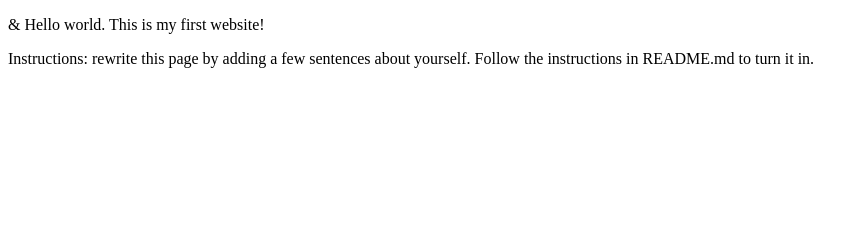
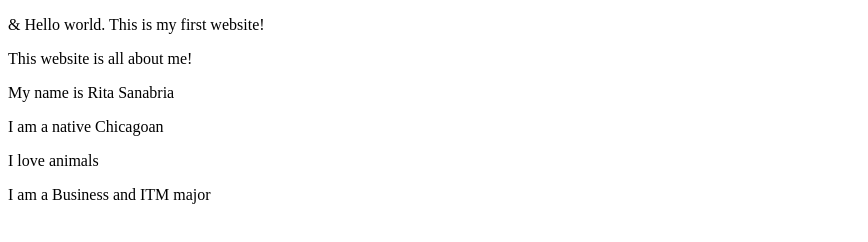
Before and after one commit to rsanabria11/webdev_lab1, a plain HTML site: page index.html in a window 1280 px wide. Shown: the whole page, without its empty margins (0-868 px from the left). Drawn offline with Linux system fonts and the light colour scheme.

Commit message:
updated with about me info (index)

```diff
--- a/index.html
+++ b/index.html
@@ -2,10 +2,14 @@
 <html lang="en">
 <head>
   <meta charset="utf-8">
-  <title>Internet Technologies and Web Design hihi</title>
+  <title>About Me: Rita Sanabria</title>
 </head>
 <body>
   <p>&amp; Hello world. This is my first website!</p>
-  <p>Instructions: rewrite this page by adding a few sentences about yourself. Follow the instructions in README.md to turn it in.</p>
+  <p>This website is all about me!</p>
+  <p>My name is Rita Sanabria</p>
+  <p>I am a native Chicagoan</p>
+  <p>I love animals</p>
+  <p>I am a Business and ITM major</p>
 </body>
 </html>
```
